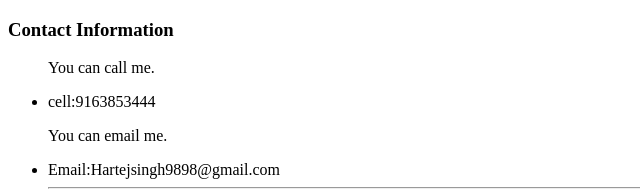
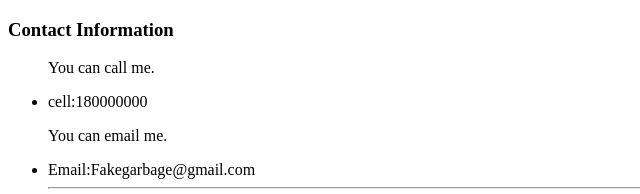
Before and after one commit to hartejsingh98/cv, a plain HTML site: page contact.html in a window 1280 px wide. Shown: the top 194 px of the page, 0-640 px from the left. Drawn offline with Linux system fonts and the light colour scheme.

Commit message:
Update contact.html

```diff
--- a/contact.html
+++ b/contact.html
@@ -8,9 +8,9 @@
     <h3><strong>Contact Information</strong></h3>
     <ul>
       <p>You can call me.</p>
-      <li>cell:9163853444</li>
+      <li>cell:180000000</li>
       <p>You can email me.</p>
-      <li>Email:Hartejsingh9898@gmail.com</li>
+      <li>Email:Fakegarbage@gmail.com</li>
       <form  action="mailto:bundchkela420@gmail.com" method="post" enctype="text/plain">
         <hr>
         <label>Your Name:</label>
```
